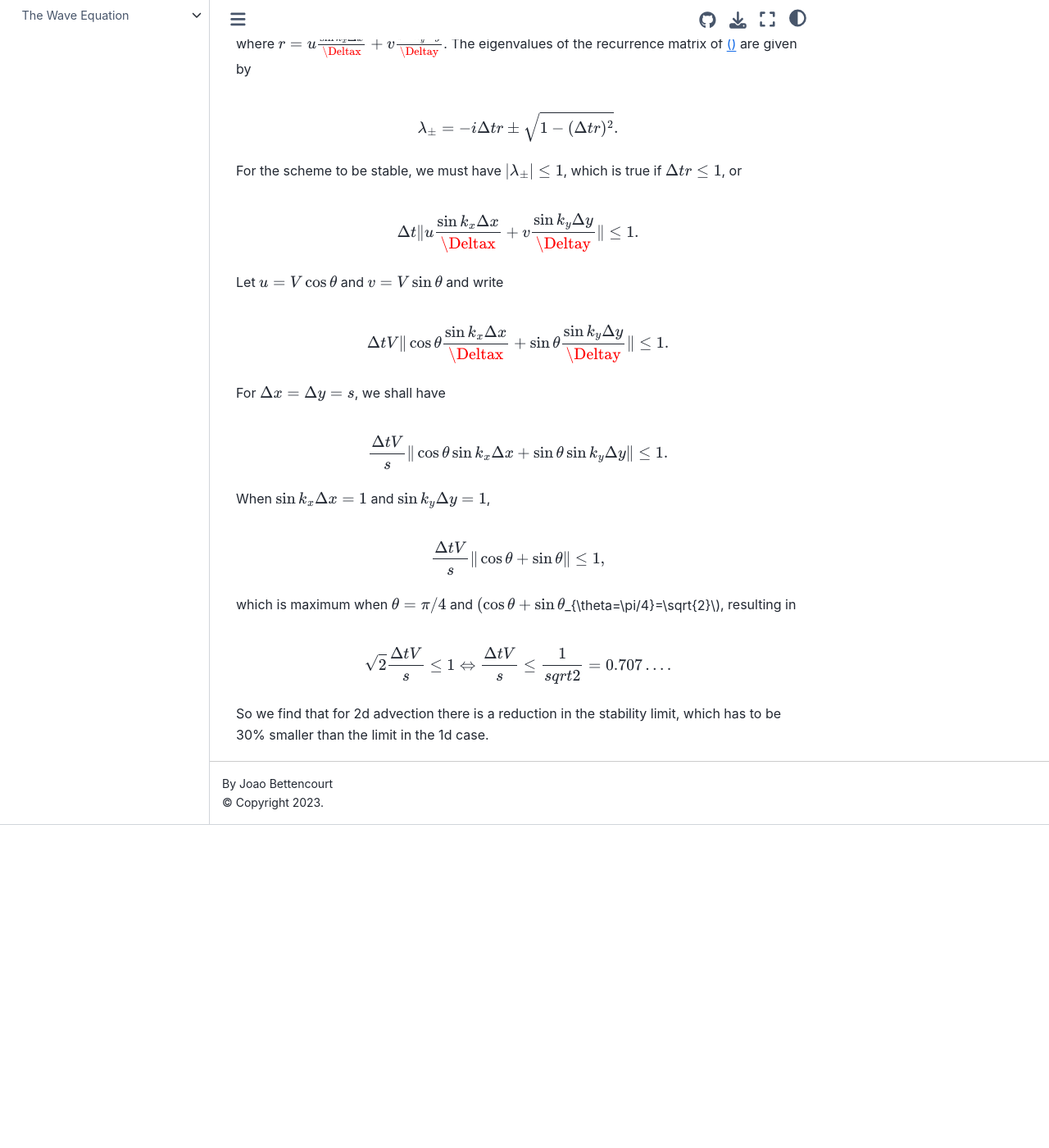
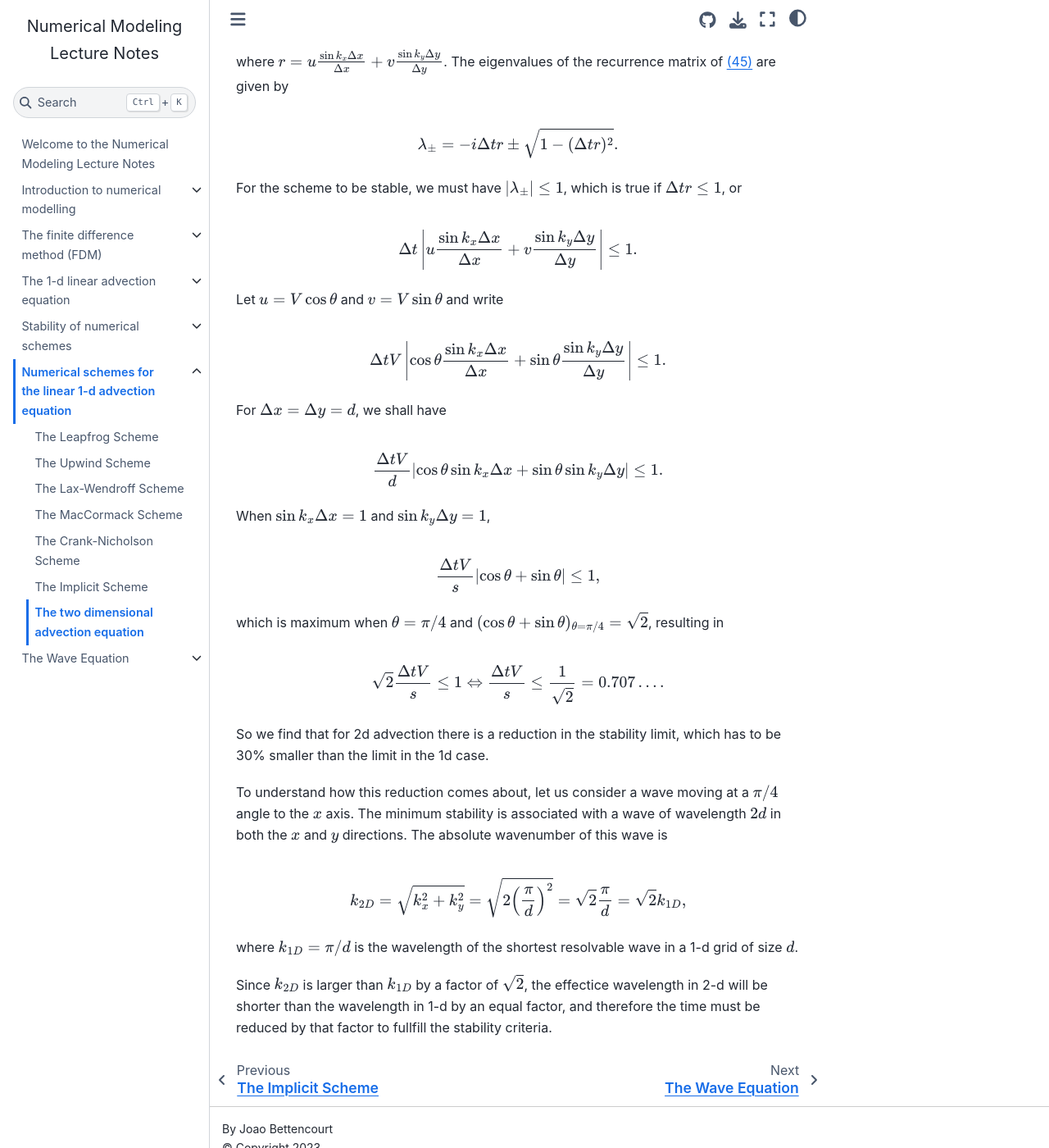
Before and after one commit to joaobuibergen/numerical-modeling-book, a Jupyter Book: the page built from NumericalSchemes/twoDimensionalAdvection.md, in a window 1280 px wide and 1400 px high, scrolled down 890 px. Shown: the whole window at 82% size. Built offline with Jupyter Book 1.0.4 settings and Sphinx 7.4.7 and the Sphinx Book theme 1.1.4, drawn with Linux system fonts in a browser that asks for light colours; pages that are not in the unit, such as notebooks, are missing from menus; before the commit the page ends 1896 px from its top, so only the background shows below that; some of the changed text lies outside the part shown.

Commit message:
Update NumericalSchemes/twoDimensionalAdvection.md

```diff
--- a/NumericalSchemes/twoDimensionalAdvection.md
+++ b/NumericalSchemes/twoDimensionalAdvection.md
@@ -9,9 +9,9 @@ $$
 Let $(x_m,y_l)=(m\Delta x, l\Delta y)$ and $t^n=n\Delta t$. Applying central difference formulas to the time and spatial derivatives of $F$, we obtain:
 
 $$
-\frac{F_{m,l}^{n+1}-F_{m,l}^{n-1}{2\Delta t}=-u\left( \frac{F_{m+1,l}^{n}-F_{m-1,l}^{n}{2\Delta x}\right) -
-v\left( \frac{F_{m,l+1}^{n}-F_{m,l-1}^{n}{2\Delta y}\right) \Leftrightarrow \\
-F_{m,l}^{n+1}=F_{m,l}^{n-1}=-u\frac{\Delta t}{\Delta x}\left( F_{m+1,l}^{n}-F_{m-1,l}^{n}\right) -
+\frac{F_{m,l}^{n+1}-F_{m,l}^{n-1}}{2\Delta t}=-u\left( \frac{F_{m+1,l}^{n}-F_{m-1,l}^{n}}{2\Delta x}\right) -
+v\left( \frac{F_{m,l+1}^{n}-F_{m,l-1}^{n}}{2\Delta y}\right) \Leftrightarrow \\
+F_{m,l}^{n+1}-F_{m,l}^{n-1}=-u\frac{\Delta t}{\Delta x}\left( F_{m+1,l}^{n}-F_{m-1,l}^{n}\right) -
 v\frac{\Delta t}{\Delta y}\left( F_{m,l+1}^{n}-F_{m,l-1}^{n}\right).
 $$ (eq:twoDLeapfrog)
 
@@ -24,7 +24,7 @@ $$
 where $k_x$ and $k_y$ are the wavenumbers in $x$ and $y$. After some manipulation, we have
 
 $$
-B^{n+1}=B^{n-1}-2i\Delta t\left( u\frac{\sin k_x\Delta x}{\Deltax}+v\frac{\sin k_y\Delta y}{\Deltay}\right)B^n.
+B^{n+1}=B^{n-1}-2i\Delta t\left( u\frac{\sin k_x\Delta x}{\Delta x}+v\frac{\sin k_y\Delta y}{\Delta y}\right)B^n.
 $$ (eq:amplificationEquation)
 
 Defining $D^n=B^{n-1}$, we can write {eq}`eq:amplificationEquation` as matrix recurrence relationship:
@@ -45,7 +45,7 @@ $$
 \end{bmatrix},
 $$ (eq:matrixFormula)
 
-where $r=u\frac{\sin k_x\Delta x}{\Deltax}+v\frac{\sin k_y\Delta y}{\Deltay}$. The eigenvalues of the recurrence matrix of {eq}`eq:matrixFormula` are given by
+where $r=u\frac{\sin k_x\Delta x}{\Delta x}+v\frac{\sin k_y\Delta y}{\Delta y}$. The eigenvalues of the recurrence matrix of {eq}`eq:matrixFormula` are given by
 
 $$
 \lambda_\pm = -i\Delta tr \pm \sqrt{1-(\Delta tr)^2}.
@@ -54,31 +54,41 @@ $$
 For the scheme to be stable, we must have $|\lambda_\pm| \leq 1$, which is true if $\Delta tr \leq 1$, or
 
 $$
-\Delta t \| u\frac{\sin k_x\Delta x}{\Deltax}+v\frac{\sin k_y\Delta y}{\Deltay}\| \leq 1.
+\Delta t \left| u\frac{\sin k_x\Delta x}{\Delta x}+v\frac{\sin k_y\Delta y}{\Delta y}\right| \leq 1.
 $$
 
 Let $u=V\cos\theta$ and $v=V\sin\theta$ and write
 
 $$
-\Delta t V\| \cos\theta\frac{\sin k_x\Delta x}{\Deltax}+\sin\theta\frac{\sin k_y\Delta y}{\Deltay}\| \leq 1.
+\Delta t V\left| \cos\theta\frac{\sin k_x\Delta x}{\Delta x}+\sin\theta\frac{\sin k_y\Delta y}{\Delta y}\right| \leq 1.
 $$
 
-For $\Delta x=\Delta y=s$, we shall have
+For $\Delta x=\Delta y=d$, we shall have
 
 $$
-\frac{\Delta t V}{s}\| \cos\theta\sin k_x\Delta x+\sin\theta\sin k_y\Delta y\| \leq 1.
+\frac{\Delta t V}{d}\left| \cos\theta\sin k_x\Delta x+\sin\theta\sin k_y\Delta y\right| \leq 1.
 $$
 
 When $\sin k_x\Delta x=1$ and $\sin k_y\Delta y=1$,
 
 $$
-\frac{\Delta t V}{s}\| \cos\theta+\sin\theta\| \leq 1,
+\frac{\Delta t V}{s}\left| \cos\theta+\sin\theta\right| \leq 1,
 $$
 
-which is maximum when $\theta=\pi/4$ and $(\cos\theta+\sin\theta\)_{\theta=\pi/4}=\sqrt{2}$, resulting in
+which is maximum when $\theta=\pi/4$ and $(\cos\theta+\sin\theta)_{\theta=\pi/4}=\sqrt{2}$, resulting in
 
 $$
-\sqrt{2}\frac{\Delta t V}{s} \leq 1 \Leftrightarrow \frac{\Delta t V}{s} \leq \frac{1}{sqrt{2}}=0.707\dots.
+\sqrt{2}\frac{\Delta t V}{s} \leq 1 \Leftrightarrow \frac{\Delta t V}{s} \leq \frac{1}{\sqrt{2}}=0.707\dots.
 $$
 
 So we find that for 2d advection there is a reduction in the stability limit, which has to be 30% smaller than the limit in the 1d case.
+
+To understand how this reduction comes about, let us consider a wave moving at a $\pi/4$ angle to the $x$ axis. The minimum stability is associated with a wave of wavelength $2d$ in both the $x$ and $y$ directions. The absolute wavenumber of this wave is
+
+$$
+k_{2D}=\sqrt{k_x^2+k_y^2}=\sqrt{2\left(\frac{\pi}{d}\right)^2}=\sqrt{2}\frac{\pi}{d}=\sqrt{2}k_{1D},
+$$
+
+where $k_{1D}=\pi/d$ is the wavelength of the shortest resolvable wave in a 1-d grid of size $d$.
+
+Since $k_{2D}$ is larger than $k_{1D}$ by a factor of $\sqrt{2}$, the effectice wavelength in 2-d will be shorter than the wavelength in 1-d by an equal factor, and therefore the time must be reduced by that factor to fullfill the stability criteria.
--- a/_config.yml
+++ b/_config.yml
@@ -35,3 +35,4 @@ parse:
   myst_enable_extensions:
     - amsmath
     - dollarmath
+    - colon_fence
--- a/_toc.yml
+++ b/_toc.yml
@@ -19,6 +19,20 @@ chapters:
   - file: LinearAdvectionEquation/differenceEquation.md
   - file: LinearAdvectionEquation/Analysis.md
   - file: LinearAdvectionEquation/TVD.md
+- file: NumericalStability/intro.md
+  sections:
+   - file: NumericalStability/vonNeumannStability.md
+   - file: NumericalStability/matrixStability.md
+- file: NumericalSchemes/intro.md
+  sections:
+  - file: NumericalSchemes/lineaAdvectionEquation.md
+  - file: NumericalSchemes/schemeLeapfrog.md
+  - file: NumericalSchemes/schemeUpwind.md
+  - file: NumericalSchemes/schemeLaxWendroff.md
+  - file: NumericalSchemes/schemeMacCormack.md
+  - file: NumericalSchemes/schemeCrankNicholson.md
+  - file: NumericalSchemes/schemeImplicit.md
+  - file: NumericalSchemes/twoDimensionalAdvection.md
 - file: TheWaveEquation/Introduction.md
   sections:
   - file: TheWaveEquation/linear1dGravityWaves.md
```
